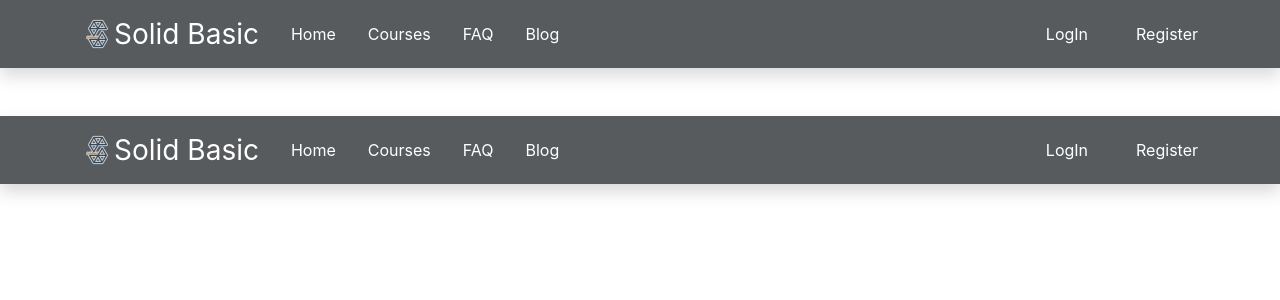
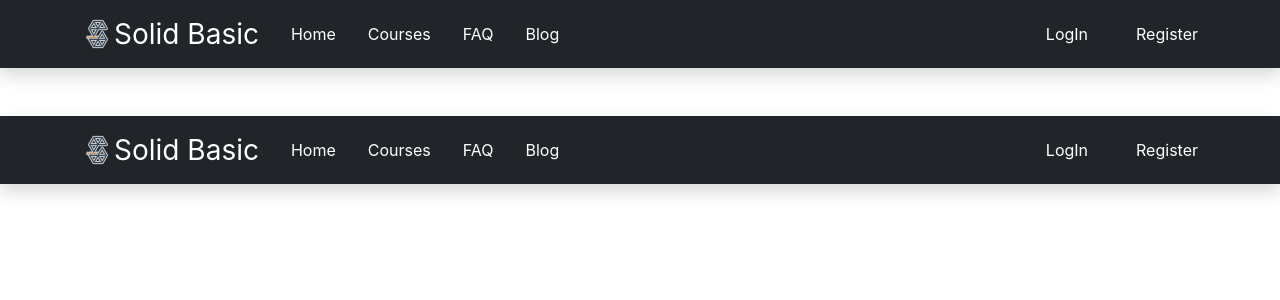
Before and after one commit to Shariyer/solid-basic-client, a React (Create React App) app: page /header in a window 1280 px wide. Shown: the top 300 px of the page. Built offline with nearby package versions, Linux system fonts and the light colour scheme; no server answers.

Commit message:
header modified

```diff
--- a/src/components/Header/Header.js
+++ b/src/components/Header/Header.js
@@ -23,7 +23,7 @@ const Header = () => {
         collapseOnSelect
         expand="lg"
         bg="dark"
-        className="bg-opacity-75"
+        className="bg-opacity-100"
         variant="dark"
       >
         <Container>
@@ -33,7 +33,7 @@ const Header = () => {
           </div>
           <Navbar.Toggle aria-controls="responsive-navbar-nav" />
           <Navbar.Collapse id="responsive-navbar-nav">
-            <Nav className="me-auto">
+            <Nav className="me-auto d-flex align-items-center">
               <NavLink className="text-decoration-none text-white mx-3" to="/">
                 Home
               </NavLink>
@@ -58,8 +58,10 @@ const Header = () => {
               </NavLink>
               {user?.uid && (
                 <>
-                  <Nav.Link className="text-white px-5">Welcome!!</Nav.Link>
-                  <p className="text-white mt-2">{user?.displayName}</p>
+                  <Nav.Link className="text-white  px-5">Welcome!!</Nav.Link>
+                  <Nav.Link className="text-white">
+                    {user?.displayName}
+                  </Nav.Link>
                 </>
               )}
             </Nav>
--- a/src/components/Register/Register.js
+++ b/src/components/Register/Register.js
@@ -55,6 +55,7 @@ const Register = () => {
             type="text"
             name="fullName"
             placeholder="Enter Your full Name"
+            required
           />
         </Form.Group>
         <Form.Group className="mb-3" controlId="formBasicEmail">
@@ -72,6 +73,7 @@ const Register = () => {
             type="text"
             name="photoURL"
             placeholder="Enter Your PhotoURL email"
+            required
           />
         </Form.Group>
 
```
